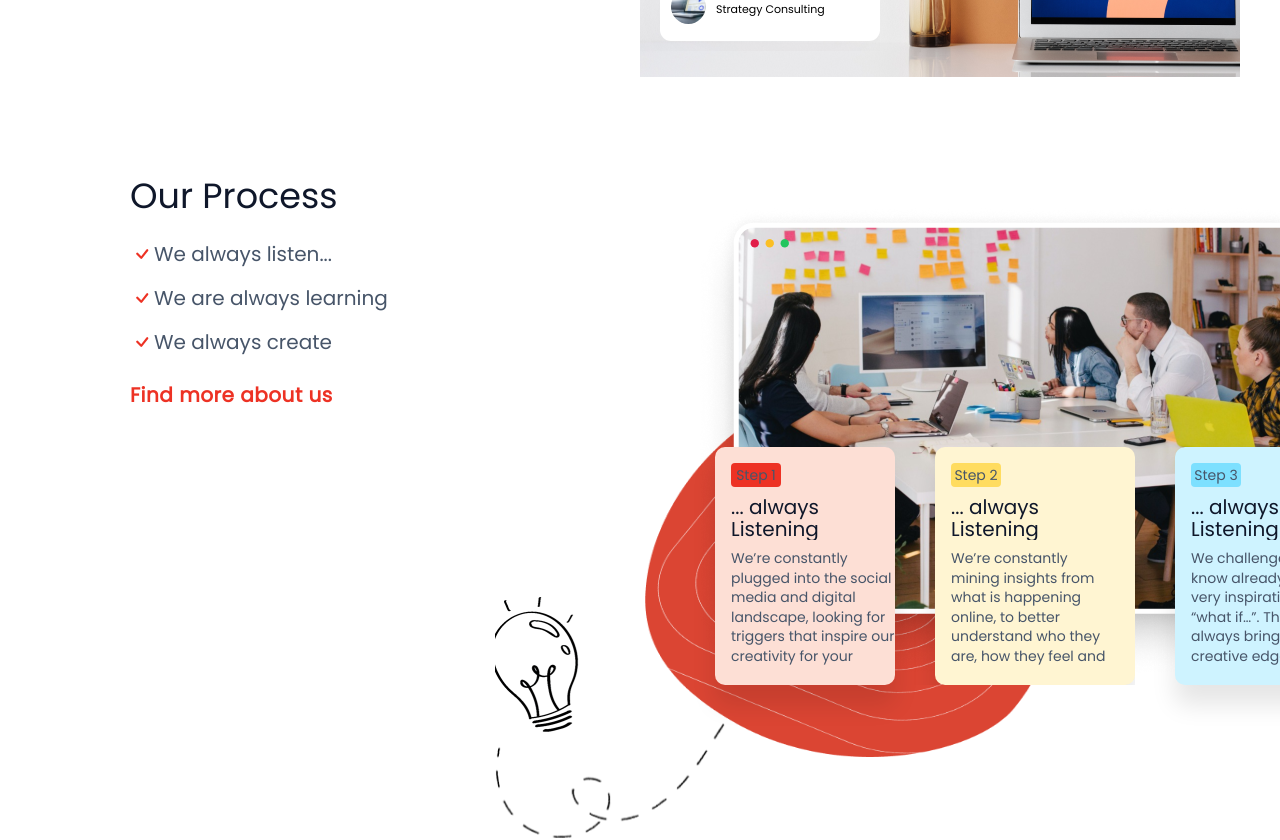
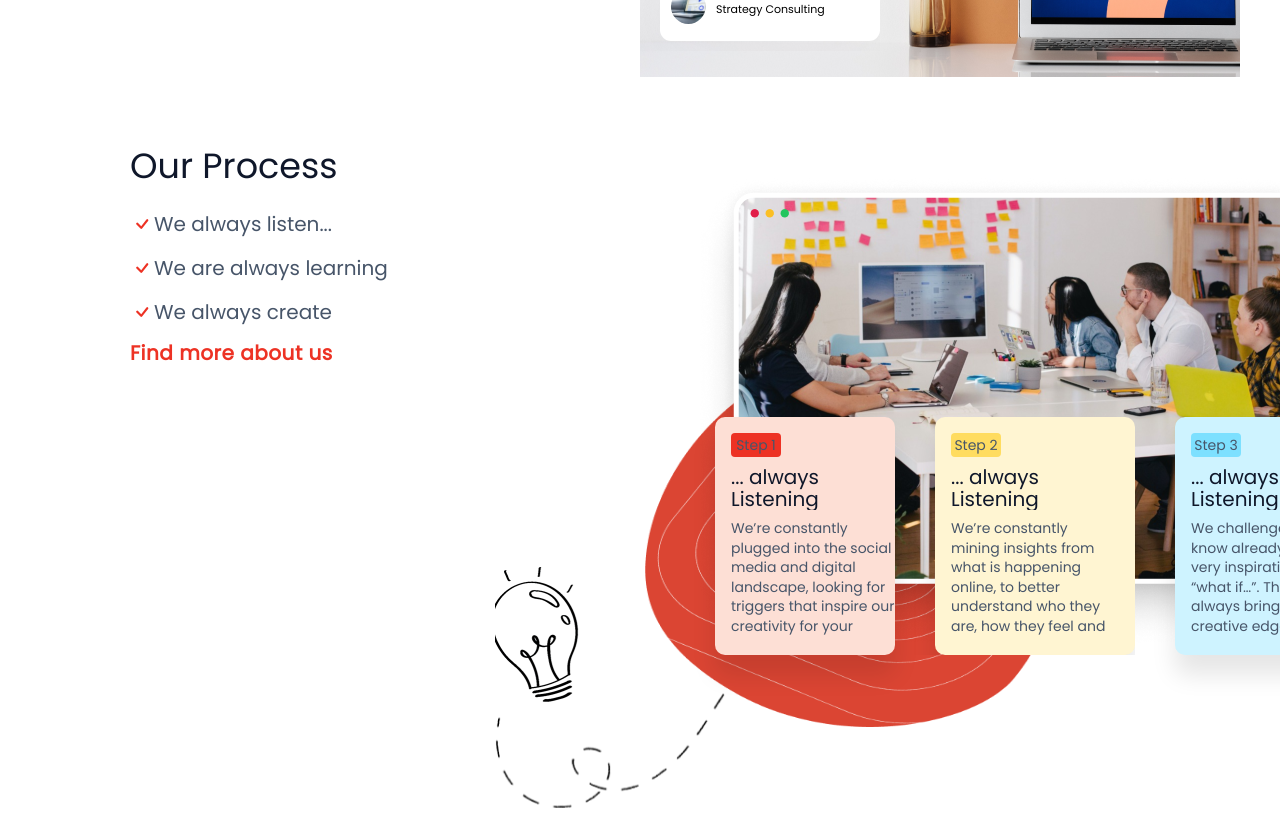
Before and after one commit to Lancelot-SO/interractive_digital, a React (Create React App) app: page / in a window 1280 px wide. Shown: the part 1680-2520 px from the top of the page. Built offline with nearby package versions, Linux system fonts and the light colour scheme.

Commit message:
update interractive sections

```diff
--- a/src/components/Interactive.css
+++ b/src/components/Interactive.css
@@ -491,7 +491,7 @@
 
 .process {
     background-color: #fff;
-    padding: 50px 0;
+    padding: 20px 0;
 }
 
 .next-process {
@@ -504,7 +504,6 @@
 .process-left {
     flex: 0.8;
     padding-left: 130px;
-    margin-bottom: 20px;
 }
 
 .process-left h2 {
@@ -552,7 +551,6 @@
     overflow-y: hidden;
     height: 250px;
     display: flex;
-    margin-bottom: 30px;
 }
 
 .find a {
--- a/src/components/Interactive.jsx
+++ b/src/components/Interactive.jsx
@@ -281,10 +281,11 @@ const Interactive = () => {
                                 </svg>
                                 <span>We always create</span>
                             </div>
+                            <div class="find">
+                                <a href="/about">Find more about us</a>
+                            </div>
                         </div>
-                        <div class="find">
-                            <a href="/about">Find more about us</a>
-                        </div>
+
                     </div>
                     <div class="process-right">
                         <div class="main-process">
```
